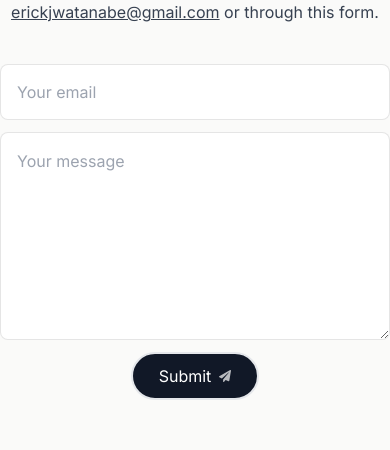
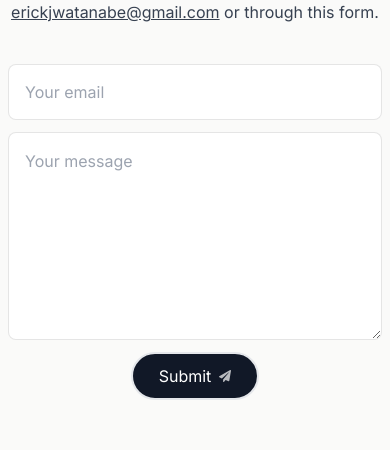
Before and after one commit to SkiSherpa/portfolio, a Next.js app: page / in a window 390 px wide. Shown: the part 4543-4993 px from the top of the page. Built offline with nearby package versions, Linux system fonts and the light colour scheme; no server answers.

Commit message:
Add left and right margin to contact me fields in mobile

```diff
--- a/src/components/ContactMe.tsx
+++ b/src/components/ContactMe.tsx
@@ -35,7 +35,7 @@ export default function ContactMe() {
 				or through this form.
 			</p>
 			<form
-				className="flex flex-col mt-10"
+				className="flex flex-col mt-10 ml-2 mr-2 sm:ml-0 sm:mr-0"
 				action={async (formData) => {
 					const { error } = await sendEmail(formData);
 
```
